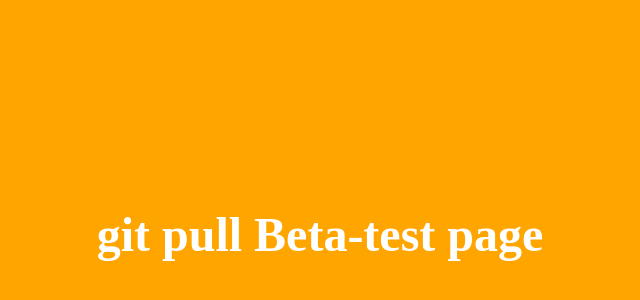
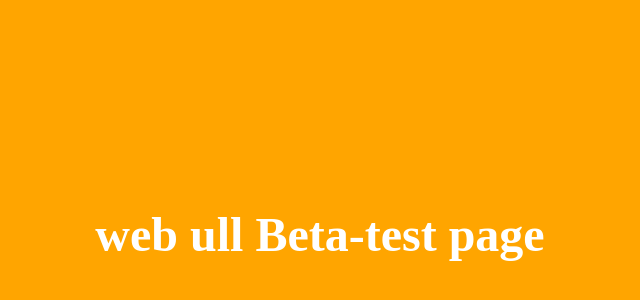
Before and after one commit to Animanz/new, a plain HTML site: page index.html in a window 1280 px wide. Shown: the part 174-474 px from the top of the page, without its empty margins (320-960 px from the left). Drawn offline with Linux system fonts and the light colour scheme.

Commit message:
Update index.html

```diff
--- a/index.html
+++ b/index.html
@@ -19,6 +19,6 @@
 	</style>
 </head>
 <body>
-	<h1> git pull Beta-test page </h1>
+	<h1> web ull Beta-test page </h1>
 </body>
 </html>
```
